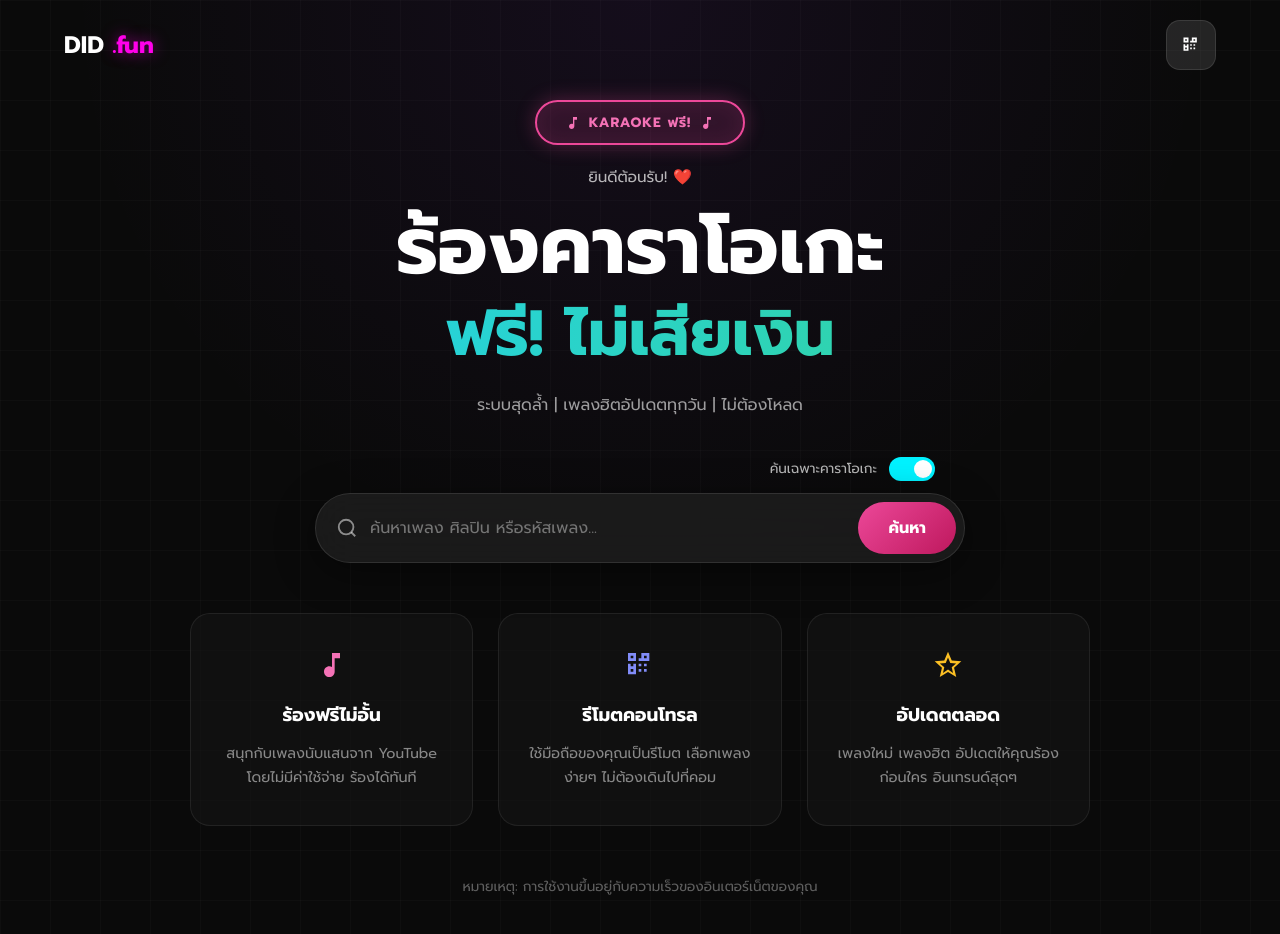
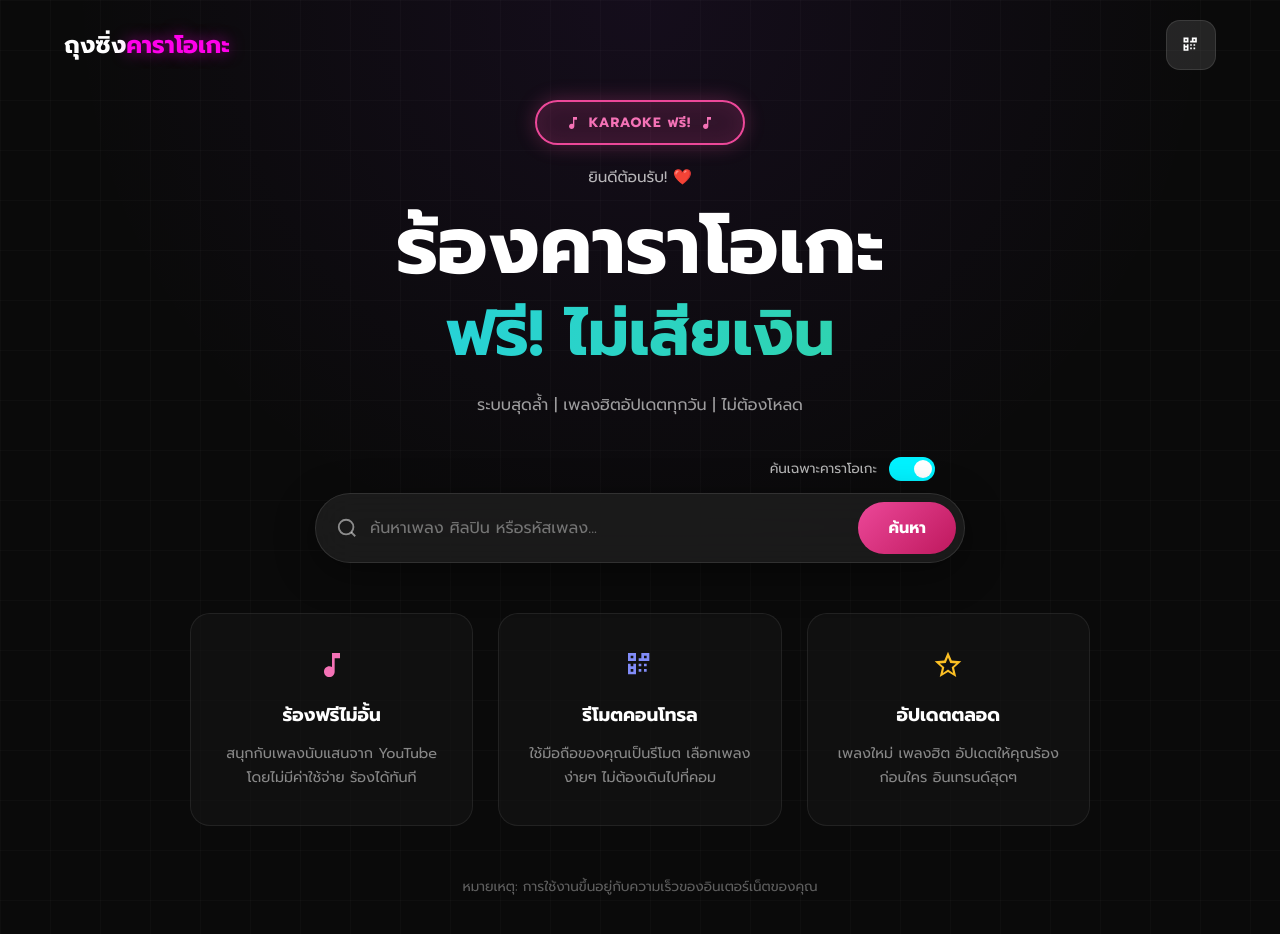
Before and after one commit to BanditDid/online-to-github, a website: page public/index.html in a window 1280 px wide. Drawn offline with Linux system fonts and the light colour scheme.

Commit message:
Update index.html

```diff
--- a/public/index.html
+++ b/public/index.html
@@ -13,7 +13,7 @@
 
 <body class="landing-page">
     <nav class="navbar">
-        <div class="logo">DID <span>.fun</span></div>
+        <div class="logo">ถุงซิ่ง<span>คาราโอเกะ</span></div>
         <div class="nav-buttons">
             <!-- <a href="#" class="btn-nav-icon btn-donate-icon" title="สนับสนุน">
                 <span>💖</span>
```
